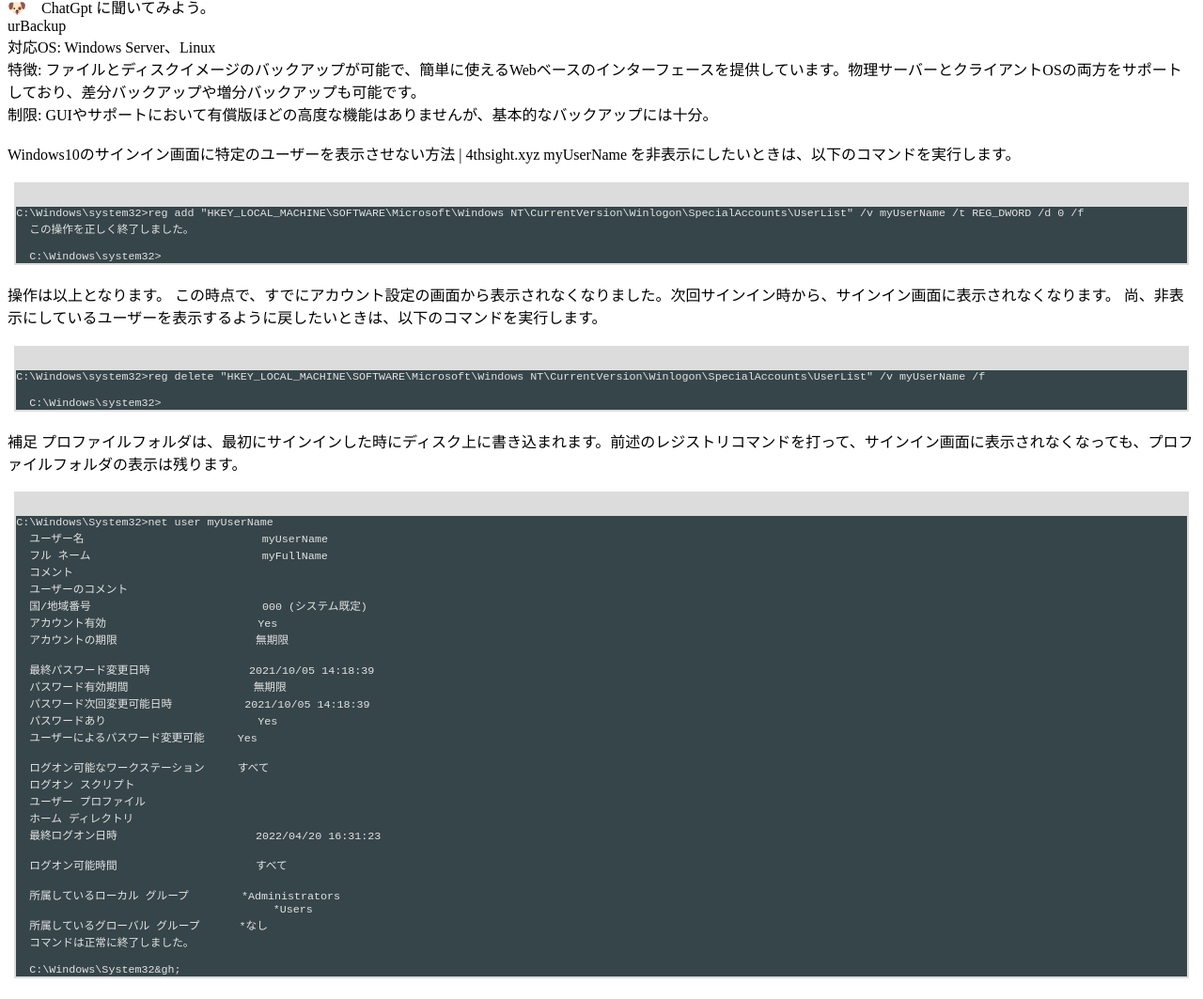
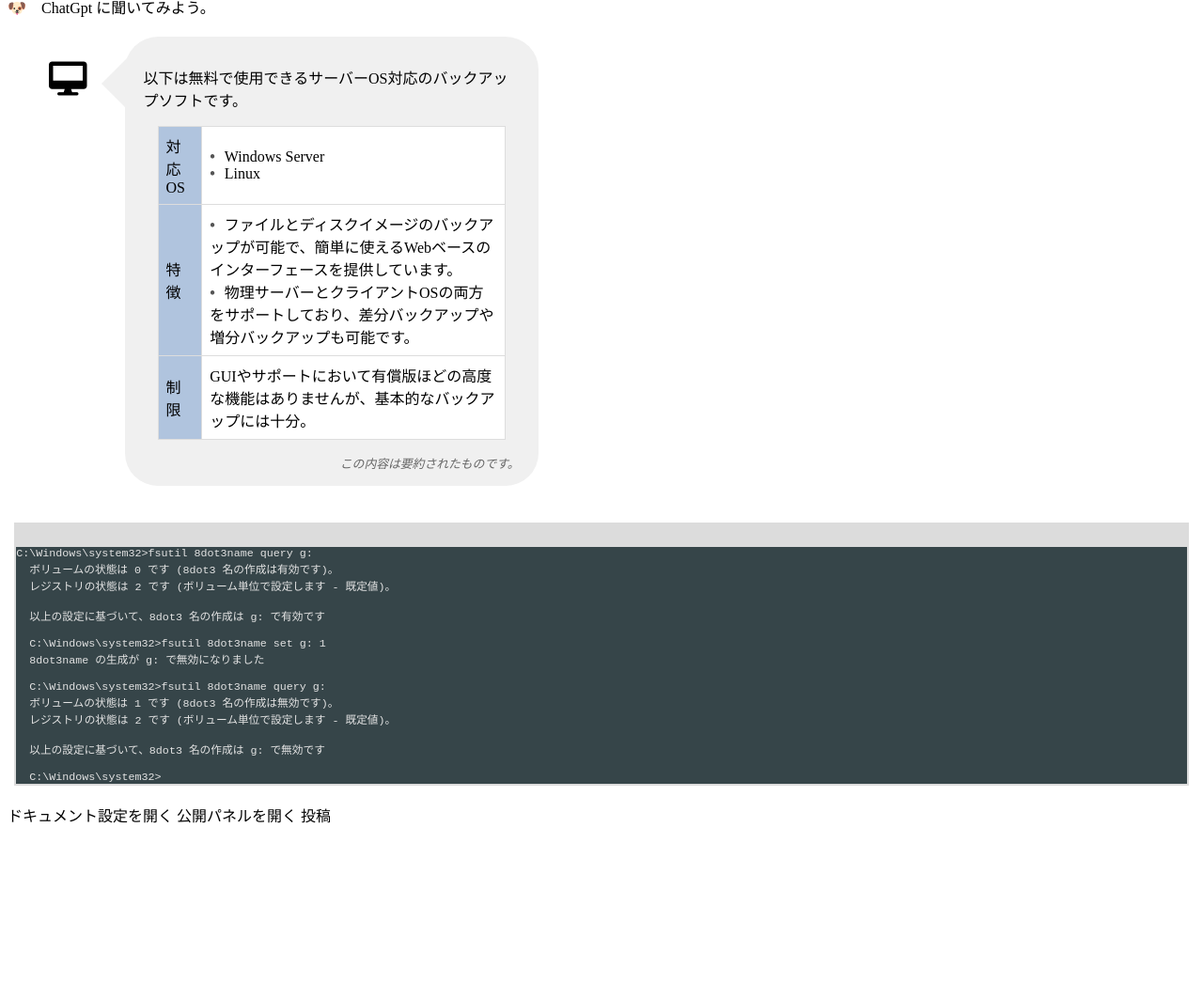
Before and after one commit to blabsupport/GithubPages, a plain HTML site: page post/2024/10/urbackup.html in a window 1280 px wide. Shown: the part 179-1242 px from the top of the page at 94% size. After the commit the page ends 1066 px from the top, so only its background shows below. Drawn offline with Linux system fonts and the light colour scheme; files that its build step writes are made by us from their sources.

Commit message:
apply 2024-10-18 18:32

```diff
--- a/css/mycss.css
+++ b/css/mycss.css
@@ -54,3 +54,118 @@ h6.okibox_header{
     white-space: -o-pre-wrap;    /* Opera 7 */
     word-wrap: break-word;       /* Internet Explorer 5.5+ */
 }
+/*
+.div-entry {
+    padding: 10px;
+    margin: 20px 0;
+    border: 1px solid #ccc;
+}
+
+.div-entry > div {
+    margin-left: 20px;
+}
+*/
+/* 箇条書きのポチ印 */
+.potimark::before {
+    content: '•';
+    color: #555;
+    font-weight: bold;
+    margin-right: 10px;
+}
+
+/* テーブル */
+.styled-table {
+    width: 100%;
+    border-collapse: collapse; /* ボーダーを重ねない */
+    padding-bottom: 15px;
+}
+
+.styled-table td {
+    border: 1px solid #dddddd; /* ボーダー線のスタイル */
+    padding: 8px; /* 内側の余白 */
+}
+
+.styled-table tr td:first-child {
+    background-color: lightsteelblue; /* 最初のtdの背景色 */
+}
+.styled-table tr td:nth-child(n+2) {
+    background-color: #ffffff; /* 2列目以降の背景色を白に設定 */
+}
+
+.styled-tr-color tr:nth-child(even) {
+    background-color: #f2f2f2; /* 偶数行の背景色 */
+}
+
+.table-container {
+    padding-right: 15px;
+    padding-bottom: 10px;
+    padding-left: 15px;
+}
+/* 吹き出し */
+.chat-container {
+    display: flex; /* アイコンと吹き出しを横に並べる */
+    align-items: flex-start; /* アイコンと吹き出しの上部を揃える */
+    margin: 20px 34px 20px 34px; /* コンテナ周囲の余白 */
+}
+
+.chat-icon {
+    font-size: 36px; /* アイコンのサイズ */
+    margin: 25px 10px; /* アイコンと吹き出しの間の余白 */
+}
+
+.chat-bubble {
+    position: relative;
+    background-color: #f0f0f0; /* 吹き出しの背景色 */
+    border-radius: 10px; /* 角の丸み */
+    padding: 15px 20px 15px 20px; /* 吹き出し内の余白 */
+    max-width: 400px; /* 吹き出しの最大幅 */
+    border-radius: 35px;
+    left: 30px;
+}
+
+.chat-bubble::after {
+    content: "この内容は要約されたものです。"; /* 要約のテキスト */
+    display: block; /* ブロック要素として表示 */
+    font-size: 0.8em; /* フォントサイズを下げる */
+    color: #666; /* 目立たない色 */
+    margin-top: 5px; /* 吹き出し内容と要約の間に余白を追加 */
+    font-style: italic; /* 斜体にして目立たない印象を強める */
+    text-align: right; /* 右寄せにして位置を調整 */
+}
+/* 三角形の矢印アイコン */
+.arrow-top {
+    width: 0;
+    height: 0;
+    border: 30px solid #cc0000;
+    border-right-color: transparent;
+    border-bottom-color: transparent;
+    border-left-color: transparent;
+  }
+  .arrow-right {
+    position: absolute;
+    left: -55px;
+    top: 50px;
+    transform: translateY(-50%);
+    width: 0;
+    height: 0;
+    border: 30px solid #f0f0f0;
+    border-top-color: transparent;
+    border-bottom-color: transparent;
+    border-left-color: transparent;
+  }
+  .arrow-bottom {
+    width: 0;
+    height: 0;
+    border: 30px solid #00cc00;
+    border-top-color: transparent;
+    border-right-color: transparent;
+    border-left-color: transparent;
+  }
+  .arrow-left {
+    width: 0;
+    height: 0;
+    border: 30px solid #0000cc;
+    border-top-color: transparent;
+    border-right-color: transparent;
+    border-bottom-color: transparent;
+  }
--- a/post/2024/10/urbackup.html
+++ b/post/2024/10/urbackup.html
@@ -4,7 +4,9 @@
     <meta charset="UTF-8">
     <meta name="viewport" content="width=device-width, initial-scale=1.0">
     <title>urBackup</title>
-    <link rel="stylesheet" href="css/mycss.css">
+    <!-- <link rel="stylesheet" href="https://blabsupport.github.io/GithubPages/css/mycss.css"> -->
+    <link rel="stylesheet" href="../../../css/mycss.css">
+    <link rel="stylesheet" href="https://cdnjs.cloudflare.com/ajax/libs/font-awesome/6.0.0-beta3/css/all.min.css">
     <link href="https://fonts.googleapis.com/css?family=Montserrat" rel="stylesheet">
 </head>
 
@@ -20,60 +22,57 @@
 
   <br />🐶　ChatGpt に聞いてみよう。
 
-  <div class="kajoh-title">urBackup
-    <div class="potimark">対応OS: Windows Server、Linux</div>
-    <div class="potimark">特徴: ファイルとディスクイメージのバックアップが可能で、簡単に使えるWebベースのインターフェースを提供しています。物理サーバーとクライアントOSの両方をサポートしており、差分バックアップや増分バックアップも可能です。</div>
-    <div class="potimark">制限: GUIやサポートにおいて有償版ほどの高度な機能はありませんが、基本的なバックアップには十分。</div>
+  <!-- <div class="arrow-top"></div> -->
+  <!-- <div class="arrow-bottom"></div> -->
+  <!-- <div class="arrow-left"></div> -->
+  <div class="chat-container">
+    <div class="chat-icon">
+      <i class="fas fa-desktop"></i><!-- モニタアイコン -->
+    </div>
+    <div class="chat-bubble">
+      <div class="arrow-right"></div>
+      <p>以下は無料で使用できるサーバーOS対応のバックアップソフトです。</p>
+      <div class="table-container">
+        <table class="styled-table">
+          <tr>
+              <td>対応OS</td>
+              <td>
+                <div class="potimark">Windows Server</div>
+                <div class="potimark">Linux</div>
+              </td>
+          </tr>
+          <tr>
+              <td>特徴</td>
+              <td>
+                <div class="potimark">ファイルとディスクイメージのバックアップが可能で、簡単に使えるWebベースのインターフェースを提供しています。</div>
+                <div class="potimark">物理サーバーとクライアントOSの両方をサポートしており、差分バックアップや増分バックアップも可能です。</div>
+              </td>
+          </tr>
+          <tr>
+              <td>制限</td>
+              <td>GUIやサポートにおいて有償版ほどの高度な機能はありませんが、基本的なバックアップには十分。</td>
+          </tr>
+        </table>
+      </div>
+    </div>
   </div>
 
-  <br />Windows10のサインイン画面に特定のユーザーを表示させない方法 | 4thsight.xyz
-  myUserName を非表示にしたいときは、以下のコマンドを実行します。
+  <div class="highlight"><pre class="cmd"><code>C:\Windows\system32&gt;fsutil 8dot3name query g:
+  ボリュームの状態は 0 です (8dot3 名の作成は有効です)。
+  レジストリの状態は 2 です (ボリューム単位で設定します - 既定値)。
 
-  <div class="highlight"><pre class="cmd"><code>C:\Windows\system32&gt;reg add "HKEY_LOCAL_MACHINE\SOFTWARE\Microsoft\Windows NT\CurrentVersion\Winlogon\SpecialAccounts\UserList" /v myUserName /t REG_DWORD /d 0 /f
-  この操作を正しく終了しました。
+  以上の設定に基づいて、8dot3 名の作成は g: で有効です
+
+  C:\Windows\system32&gt;fsutil 8dot3name set g: 1
+  8dot3name の生成が g: で無効になりました
+
+  C:\Windows\system32&gt;fsutil 8dot3name query g:
+  ボリュームの状態は 1 です (8dot3 名の作成は無効です)。
+  レジストリの状態は 2 です (ボリューム単位で設定します - 既定値)。
+
+  以上の設定に基づいて、8dot3 名の作成は g: で無効です
 
   C:\Windows\system32&gt;</code></pre></div>
-  操作は以上となります。
-  この時点で、すでにアカウント設定の画面から表示されなくなりました。次回サインイン時から、サインイン画面に表示されなくなります。
-
-  尚、非表示にしているユーザーを表示するように戻したいときは、以下のコマンドを実行します。
-
-  <div class="highlight"><pre class="cmd"><code>C:\Windows\system32&gt;reg delete "HKEY_LOCAL_MACHINE\SOFTWARE\Microsoft\Windows NT\CurrentVersion\Winlogon\SpecialAccounts\UserList" /v myUserName /f
-
-  C:\Windows\system32&gt;</code></pre></div>
-  補足
-  プロファイルフォルダは、最初にサインインした時にディスク上に書き込まれます。前述のレジストリコマンドを打って、サインイン画面に表示されなくなっても、プロファイルフォルダの表示は残ります。
-
-  <div class="highlight"><pre class="cmd"><code>C:\Windows\System32&gt;net user myUserName
-  ユーザー名                           myUserName
-  フル ネーム                          myFullName
-  コメント
-  ユーザーのコメント
-  国/地域番号                          000 (システム既定)
-  アカウント有効                       Yes
-  アカウントの期限                     無期限
-
-  最終パスワード変更日時               2021/10/05 14:18:39
-  パスワード有効期間                   無期限
-  パスワード次回変更可能日時           2021/10/05 14:18:39
-  パスワードあり                       Yes
-  ユーザーによるパスワード変更可能     Yes
-
-  ログオン可能なワークステーション     すべて
-  ログオン スクリプト
-  ユーザー プロファイル
-  ホーム ディレクトリ
-  最終ログオン日時                     2022/04/20 16:31:23
-
-  ログオン可能時間                     すべて
-
-  所属しているローカル グループ        *Administrators
-                                       *Users
-  所属しているグローバル グループ      *なし
-  コマンドは正常に終了しました。
-
-  C:\Windows\System32&amp;gh;</code></pre></div>
-  ﻿
 
 
   ドキュメント設定を開く
```
Also changed, not shown: images/sozai.svg (added). Lines whose indentation alone changed are shown as unchanged.
